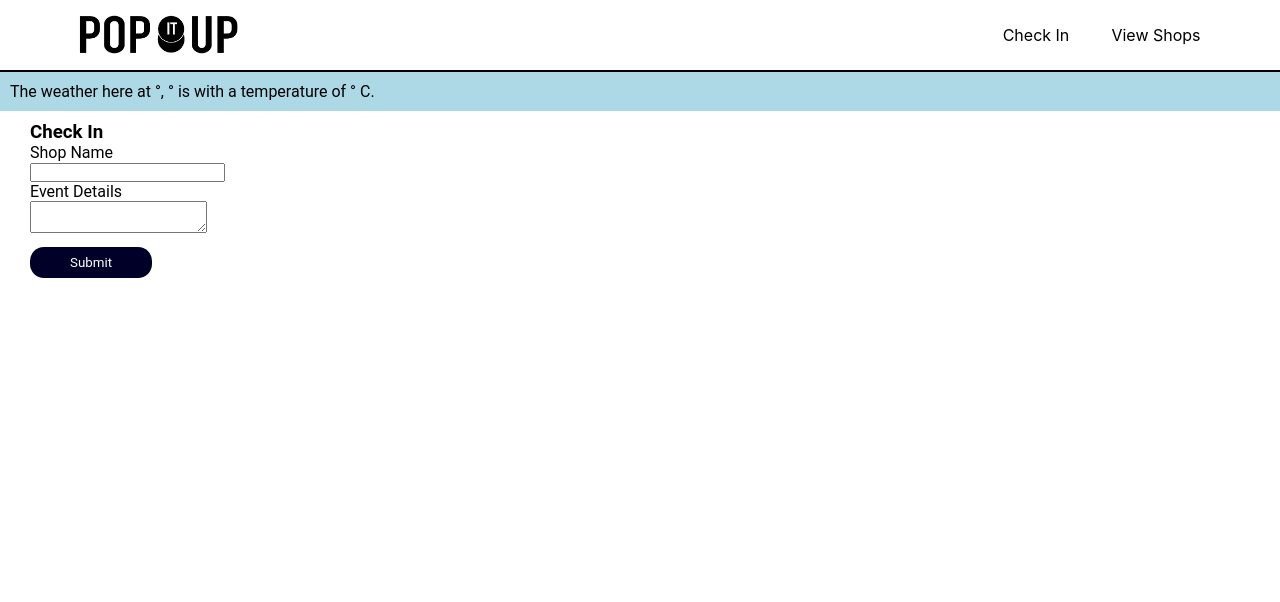
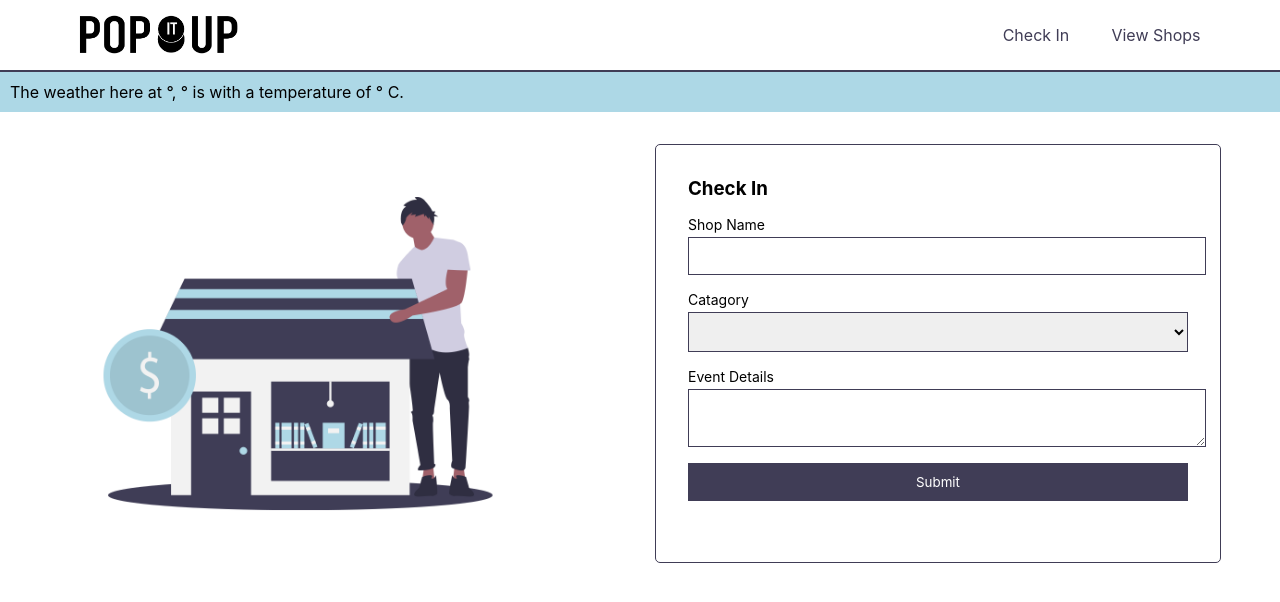
Before and after one commit to tdsimpson/pop-it-up, a website: page public/index.html in a window 1280 px wide. Drawn offline with Linux system fonts and the light colour scheme.

Commit message:
Adding picture with styled form and restructuring scss

```diff
--- a/public/checkins/map.js
+++ b/public/checkins/map.js
@@ -30,15 +30,16 @@ async function getData() {
     const marker = L.marker([item.lat, item.lon], { icon: blackIcon }).addTo(mymap);
 
     let txt = `${item.shopName}.<br>
+    ${item.catagory}.<br>
     ${item.eventDetails} <br>
     ${item.weather.name} is ${Math.round(item.weather.main.temp - 273.15)}&deg;C.
     with ${item.weather.weather[0].description} <br>
-    Updated on ${moment((item.timestamp)).format("LLLL")}`;
+    ${moment((item.timestamp)).format("LLLL")}`;
+
+    marker.bindPopup(txt);
+
+  }
 
 
-
-
-    marker.bindPopup(txt);
-  }
   console.log(data);
 }
--- a/public/index.html
+++ b/public/index.html
@@ -34,21 +34,37 @@
       a temperature of <span id="temp"></span>&deg; C.
     </p>
 
-    <div class="checkin-page">
-      <h3>Check In</h3>
-      <form class="form">
-        <div>
-          <div><label for="shopName">Shop Name</label></div>
-          <div><input id="shopName" /></div>
-        </div>
-        <div>
-          <div><label for="eventDetails">Event Details</label></div>
 
-          <div><textarea id="eventDetails" maxlength="280"></textarea>
-          </div>
-        </div>
-      </form>
-      <button id="submit" onclick="window.location.href='checkins/map.html';">Submit</button>
+    <div class="picandtext">
+      <img class="shopimg" src="images/business_shop.png" alt="business shop">
+      <div class="submission-form">
+        <form>
+          <h3>Check In</h3>
+
+          <label for="shopName">Shop Name</label>
+          <input id="shopName" type="text" required/>
+
+          <label for="catagory">Catagory</label>
+          <select name="catagory" id="catagory" type="text" required>
+            <option value=""></option>
+            <option value="Accessories">Accessories</option>
+            <option value="Art">Art</option>
+            <option value="Books">Books</option>
+            <option value="Clothing">Clothing</option>
+            <option value="Food">Food</option>
+            <option value="Furniture">Furniture</option>
+            <option value="Pet">Pet</option>
+            <option value="Sports">Sports</option>
+            <option value="Technology">Technology</option>
+            <option value="Toys">Toys</option>
+            <option value="Other">Other</option>
+          </select>
+
+          <label for="eventDetails">Event Details</label>
+          <textarea id="eventDetails" maxlength="560" type="text" required></textarea>
+        </form>
+        <button id="submit" onclick="window.location.href='checkins/map.html';">Submit</button>
+      </div>
     </div>
     <script src="main.js"></script>
   </body>
--- a/public/main.js
+++ b/public/main.js
@@ -25,8 +25,9 @@ if ('geolocation' in navigator) {
     const button = document.getElementById('submit');
     button.addEventListener('click', async event => {
       const shopName = document.getElementById('shopName').value;
+      const catagory = document.getElementById('catagory').value;
       const eventDetails = document.getElementById('eventDetails').value;
-      const data = { lat, lon, shopName, eventDetails, weather };
+      const data = { lat, lon, shopName, catagory, eventDetails, weather };
       const options = {
         method: 'POST',
         headers: {
--- /dev/null
+++ b/public/style.scss
@@ -0,0 +1,3 @@
+  @import 'styles/base';
+  @import 'styles/navbar';
+  @import 'styles/body';
--- /dev/null
+++ b/public/styles/base.scss
@@ -0,0 +1,14 @@
+  * {
+      font-family: -apple-system,
+          BlinkMacSystemFont,
+          'Segoe UI',
+          Roboto,
+          Oxygen,
+          Ubuntu,
+          Cantarell,
+          'Open Sans',
+          'Helvetica Neue',
+          sans-serif;
+padding: 0;
+margin: 0;
+}
--- /dev/null
+++ b/public/styles/body.scss
@@ -0,0 +1,80 @@
+html,
+body,
+#checkinMap {
+    height: 90%;
+    width: 100%;
+}
+
+
+p {
+    padding: 10px;
+    background-color: lightblue;
+}
+
+.picandtext {
+    display: flex;
+
+    .shop {
+        flex: 1;
+    }
+
+    .submission-form {
+        flex: 1;
+    }
+}
+
+
+.shopimg {
+    max-width: 500px;
+    padding: 3rem;
+}
+
+.submission-form {
+    border: 1.3px solid #403D56;
+    max-width: 500px;
+    margin: 2rem auto;
+    padding: 2rem;
+    border-radius: 5px;
+
+    label {
+        display: block;
+        padding: 1rem 0 .25rem 0;
+        font-size: 14px;
+    }
+
+    input,
+    textarea,
+    select {
+        display: block;
+        width: 100%;
+        border: 1.3px solid #403D56;
+        padding: .5rem;
+        font-size: 16px;
+    }
+}
+
+
+#shopName {
+    outline: none;
+}
+
+#eventDetails {
+    outline: none;
+
+}
+
+#submit {
+    background-color: #403D56;
+    border: none;
+    color: white;
+    padding: 0.7rem;
+    outline: none;
+    margin: 1rem 0;
+    transform: 0.5s background ease;
+    width: 100%;
+
+    &:hover {
+        background-color: #2680CA;
+        cursor: pointer;
+    }
+}
--- /dev/null
+++ b/public/styles/navbar.scss
@@ -0,0 +1,45 @@
+.navbar {
+    font-family: -apple-system, BlinkMacSystemFont, 'Segoe UI', Roboto, Oxygen, Ubuntu, Cantarell, 'Open Sans', 'Helvetica Neue', sans-serif;
+    width: 100%;
+    overflow: hidden;
+    height: 70px;
+    line-height: 70px;
+    background: light;
+    border-bottom: 2px solid #403D56;
+}
+
+.logo {
+    padding: 15px;
+    width: 160px;
+    float: left;
+}
+
+.container {
+    width: 90%;
+    margin: 0 auto;
+}
+
+.menu {
+    float: right;
+}
+
+.menu li {
+    float: left;
+    width: 120px;
+    height: 70px;
+    line-height: 70px;
+    text-align: center;
+    list-style: none;
+}
+
+.menu li a {
+    color: #403D56;
+    text-decoration: none;
+    font-family: -apple-system, BlinkMacSystemFont, 'Segoe UI', Roboto, Oxygen, Ubuntu, Cantarell, 'Open Sans', 'Helvetica Neue', sans-serif;
+    /*text-transform: uppercase;*/
+    display: block;
+}
+
+.menu li a:hover {
+    color: #2680CA;
+}
```
Also changed, not shown: public/images/business_shop.png (added), public/style.css, 1 other file.
